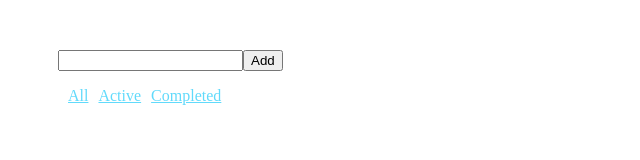
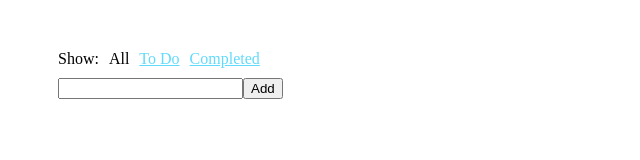
Before and after one commit to VladimirRodic/todoApp-react-redux, a React app in the folder todoapp/: page / in a window 1280 px wide. Shown: the whole page, without its empty margins (0-640 px from the left). Built offline with nearby package versions, Linux system fonts and the light colour scheme.

Commit message:
add visibility options filter

```diff
--- a/todoapp/src/App.css
+++ b/todoapp/src/App.css
@@ -7,3 +7,14 @@ a {
   color: #61dafb;
   margin-left: 10px;
 }
+
+a.normalText {
+  color: black;
+  text-decoration: none;
+  pointer-events: none;
+  cursor: default;
+}
+
+.visibilityOptions {
+  margin-bottom: 10px;
+}
--- a/todoapp/src/components/App.js
+++ b/todoapp/src/components/App.js
@@ -10,9 +10,9 @@ class App extends React.Component {
   render() {
     return (
       <div className="App">
+        <VisibilityOptions />
         <InputTask />
         <TaskList />
-        <VisibilityOptions />
       </div>
     );
   }
--- a/todoapp/src/components/TaskList.js
+++ b/todoapp/src/components/TaskList.js
@@ -24,13 +24,27 @@ class TaskList extends React.Component {
   }
 }
 
+function getVisibleTodos(todos, visibility) {
+  console.log("visibility", visibility);
+  switch (visibility) {
+    case "SHOW_ALL":
+      return todos;
+    case "TO_DO":
+      return todos.filter(todo => todo.completed === false);
+    case "COMPLETED":
+      return todos.filter(todo => todo.completed === true);
+    default:
+      return todos;
+  }
+}
+
 const mapDispatchToProps = {
   toggleTodo
 };
 
 const mapStateToProps = (state, ownProps) => {
   return {
-    todos: state.todos
+    todos: getVisibleTodos(state.todos, state.visibility)
   };
 };
 
--- a/todoapp/src/components/VisibilityOptions.js
+++ b/todoapp/src/components/VisibilityOptions.js
@@ -1,13 +1,62 @@
 import React from "react";
+import { connect } from "react-redux";
+import { setVisibility } from "../store/actions/";
 
-function VisibilityOptions() {
-  return (
-    <div>
-      <a href="www.google.com">All</a>
-      <a href="www.google.com">Active</a>
-      <a href="www.google.com">Completed</a>
-    </div>
-  );
+class VisibilityOptions extends React.Component {
+  render() {
+    return (
+      <div className="visibilityOptions">
+        {/*eslint-disable-next-line*/}
+        Show:
+        <a
+          href="#"
+          onClick={e => {
+            e.preventDefault();
+            this.props.setVisibility("ALL");
+          }}
+          class={this.props.visibility === "ALL" ? "normalText" : ""}
+        >
+          All
+        </a>
+        {/*eslint-disable-next-line*/}
+        <a
+          href="#"
+          onClick={e => {
+            e.preventDefault();
+            this.props.setVisibility("TO_DO");
+          }}
+          class={this.props.visibility === "TO_DO" ? "normalText" : ""}
+        >
+          To Do
+        </a>
+        {/*eslint-disable-next-line*/}
+        <a
+          href="#"
+          onClick={e => {
+            e.preventDefault();
+            this.props.setVisibility("COMPLETED");
+          }}
+          class={this.props.visibility === "COMPLETED" ? "normalText" : ""}
+        >
+          Completed
+        </a>
+      </div>
+    );
+  }
 }
 
-export default VisibilityOptions;
+const mapStateToProps = (state, ownProps) => {
+  return {
+    visibility: state.visibility
+  };
+};
+
+const mapDispatchToProps = {
+  setVisibility
+};
+
+export default connect(
+  mapStateToProps,
+  mapDispatchToProps
+)(VisibilityOptions);
+//export default VisibilityOptions;
--- a/todoapp/src/store/actions/index.js
+++ b/todoapp/src/store/actions/index.js
@@ -17,7 +17,9 @@ export const toggleTodo = idTodo => {
 };
 
 // changes which actions are shown
-export const setVisibility = () => dispatch =>
-  dispatch({
-    type: "SET_VISIBILITY"
-  });
+export const setVisibility = visibilityOption => {
+  return {
+    type: "SET_VISIBILITY",
+    visibilityOption
+  };
+};
--- a/todoapp/src/store/reducers/visibilityReducer.js
+++ b/todoapp/src/store/reducers/visibilityReducer.js
@@ -1,3 +1,8 @@
 export default (state = [], action) => {
-  return state;
+  switch (action.type) {
+    case "SET_VISIBILITY":
+      return action.visibilityOption;
+    default:
+      return state;
+  }
 };
```
